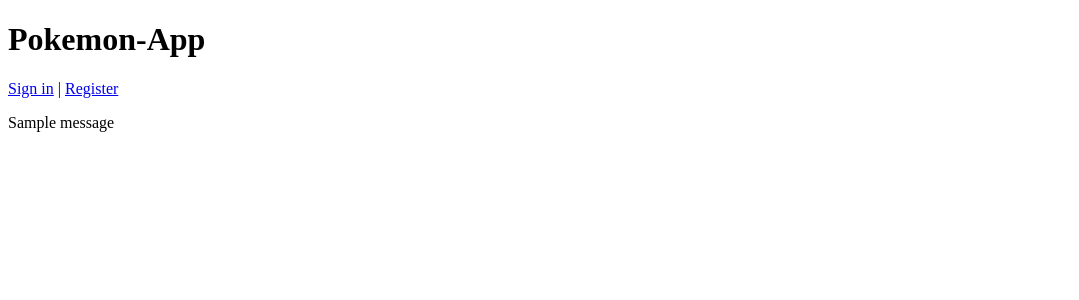
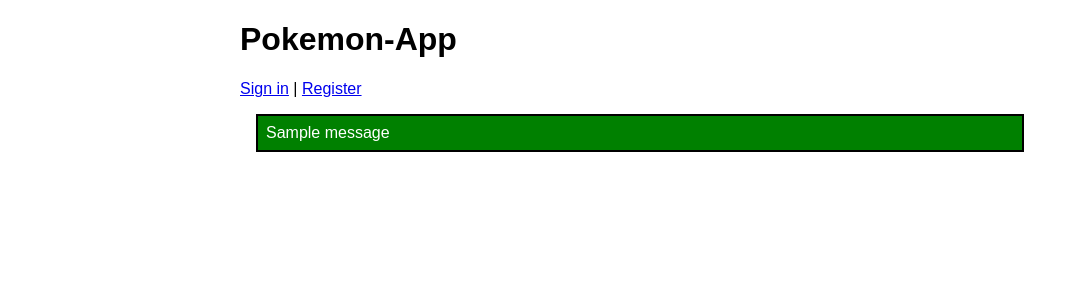
Before and after one commit to jlostaln/pokemon-app, a Flask app: page / in a window 1280 px wide. Shown: the top 300 px of the page, without its empty margins (0-1079 px from the left). Run offline with Flask 3, Linux system fonts and the light colour scheme; one stand-in notice (Sample message) is shown.

Commit message:
Add CSS style for body and flash messages

```diff
--- a/app.py
+++ b/app.py
@@ -51,7 +51,7 @@ def accept_trade(trade_id):
     requester_id = trade["requester_id"]
     responder_id = trade["responder_id"]
     trades.accept_trade(trade_id, requester_id, responder_id)
-    flash(f"Trade {trade_id} accepted! Deal is now completed.")
+    flash(f"Trade {trade_id} accepted! Deal is now completed.", "success")
     return redirect("/my_trades")
 
 @app.route("/trade/<int:trade_id>/reject", methods=["POST"])
@@ -61,7 +61,7 @@ def reject_trade(trade_id):
     trade = handle_none(trades.get_trade(trade_id))
     check_access(trade["responder_id"])
     trades.reject_trade(trade_id)
-    flash(f"Trade {trade_id} rejected!")
+    flash(f"Trade {trade_id} rejected!", "success")
     return redirect("/my_trades")
 
 @app.route("/trade/<int:trade_id>/cancel", methods=["POST"])
@@ -71,7 +71,7 @@ def cancel_trade(trade_id):
     trade = handle_none(trades.get_trade(trade_id))
     check_access(trade["requester_id"])
     trades.cancel_trade(trade_id)
-    flash(f"Trade {trade_id} canceled!")
+    flash(f"Trade {trade_id} canceled!", "success")
     return redirect("/my_trades")
 
 @app.route("/my_trades")
@@ -104,9 +104,9 @@ def submit_trade():
         for offer in offer_pokemon:
             trades.add_pokemon(trade_id, offer["id"], offer["name"], "requester")
     except Exception as e:
-        flash(f"ERROR: {e}")
+        flash(f"ERROR: {e}", "error")
         return redirect("/my_trades")
-    flash("Trade proposal successfully submitted!")
+    flash("Trade proposal successfully submitted!", "success")
     return redirect("/my_trades")
 
 @app.route("/trading/<int:pokemon_id>")
@@ -199,7 +199,7 @@ def update_pokemon(pokemon_id):
 
     if new_stat and new_stat.strip() != "":
         if not new_stat_value:
-            flash("ERROR: You must provide a value for a new skill!")
+            flash("You must provide a value for a new skill!", "error")
             return redirect(f"/my_pokemon/edit_pokemon/{pokemon_id}")
         if len(new_stat) > 20:
             abort(403)
@@ -208,11 +208,11 @@ def update_pokemon(pokemon_id):
             if new_stat_value > 200:
                 raise ValueError
         except ValueError:
-            flash("ERROR: Value must be an integer with maximum value of 200!")
+            flash("Value must be an integer with maximum value of 200!", "error")
             return redirect(f"/my_pokemon/edit_pokemon/{pokemon_id}")
 
         pokemon.add_stat(pokemon_id, new_stat, new_stat_value)
-    flash(f"{result['name']} successfully updated!")
+    flash(f"{result['name']} successfully updated!", "success")
     return redirect(f"/my_pokemon/edit_pokemon/{pokemon_id}")
 
 @app.route("/my_pokemon/delete/<int:pokemon_id>", methods=["POST"])
@@ -222,7 +222,7 @@ def delete_pokemon(pokemon_id):
     result = handle_none(pokemon.get_pokemon_by_id(pokemon_id))
     check_access(result["owner_id"])
     pokemon.remove_pokemon(pokemon_id)
-    flash(f"{result['name']} successfully deleted!")
+    flash(f"{result['name']} successfully deleted!", "success")
     return redirect("/my_pokemon/")
 
 @app.route("/my_pokemon/delete_stat/<int:pokemon_id>/<int:stat_id>", methods=["POST"])
@@ -232,7 +232,7 @@ def delete_stat(pokemon_id, stat_id):
     result = handle_none(pokemon.get_pokemon_by_id(pokemon_id))
     check_access(result["owner_id"])
     pokemon.remove_stat(stat_id)
-    flash(f"A skill successfully removed!")
+    flash("A skill successfully removed!", "success")
     return redirect(f"/my_pokemon/edit_pokemon/{pokemon_id}")
 
 @app.route("/capture_pokemon/<string:pokemon_name>", methods=["POST"])
@@ -268,10 +268,10 @@ def capture_pokemon(pokemon_name):
         except Exception as e:
             return f"VIRHE: {e}"
 
-        flash(f"{pokemon_name.capitalize()} successfully captured ({datetime.now().strftime('%H:%M:%S')})!")
+        flash(f"{pokemon_name.capitalize()} successfully captured! ({datetime.now().strftime('%H:%M:%S')})", "success")
         session["capture_result"] = True
     else:
-        flash(f"DARN IT! {pokemon_name.capitalize()} escaped! Try again. ({datetime.now().strftime('%H:%M:%S')})")
+        flash(f"DARN IT! {pokemon_name.capitalize()} escaped! Try again. ({datetime.now().strftime('%H:%M:%S')})", "error")
         session["capture_result"] = False
     return redirect(f"/inspect/{pokemon_name}")
 
@@ -330,16 +330,16 @@ def create():
     password1 = request.form["password1"]
     password2 = request.form["password2"]
     if password1 != password2:
-        flash("ERROR: Passwords do not match")
+        flash("Passwords do not match", "error")
         return redirect("/register")
 
     try:
         users.create_user(username, password1)
     except sqlite3.IntegrityError:
-        flash("ERROR: Username is already taken")
+        flash("Username is already taken", "error")
         return redirect("/register")
 
-    flash("Account successfully created!")
+    flash(f"Account for username {username} was successfully created!", "success")
     return redirect("/login")
 
 @app.route("/login", methods=["GET", "POST"])
@@ -356,9 +356,10 @@ def login():
             session["user_id"] = user_id
             session["username"] = username
             session["csrf_token"] = secrets.token_hex(16)
+            flash("You are logged in", "info")
             return redirect("/")
         else:
-            flash("ERROR: Wrong username or password")
+            flash("Wrong username or password", "error")
             return redirect("/login")
 
     return redirect("/")
@@ -367,4 +368,5 @@ def login():
 def logout():
     del session["user_id"]
     del session["username"]
+    flash("You are logged out", "info")
     return redirect("/")
--- /dev/null
+++ b/static/main.css
@@ -0,0 +1,29 @@
+body {
+  margin: auto;
+  max-width: 50em;
+  font-family: sans-serif;
+}
+
+.info {
+  border: 2px solid black;
+  margin: 1em;
+  padding: 0.5em;
+  background-color: blue;
+  color: white;
+}
+
+.error {
+  border: 2px solid black;
+  margin: 1em;
+  padding: 0.5em;
+  background-color: red;
+  color: white;
+}
+
+.success {
+  border: 2px solid black;
+  margin: 1em;
+  padding: 0.5em;
+  background-color: green;
+  color: white;
+}
--- a/templates/layout.html
+++ b/templates/layout.html
@@ -3,6 +3,7 @@
 
 <head>
   <title>{% block title %}{% endblock %}</title>
+  <link rel="stylesheet" href="/static/main.css">
 </head>
 
 <body>
@@ -30,8 +31,8 @@
     </p>
   </div>
 
-  {% for message in get_flashed_messages() %}
-  <div class="info">
+  {% for category, message in get_flashed_messages(with_categories=true) %}
+  <div class={{ category }}>
     {{ message }}
   </div>
   {% endfor %}
```
